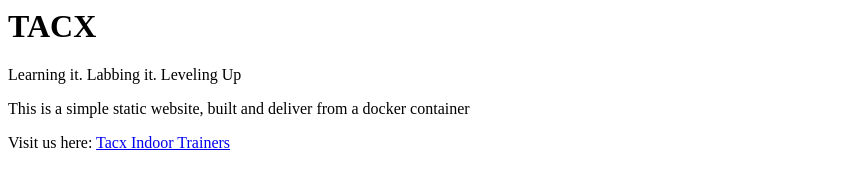
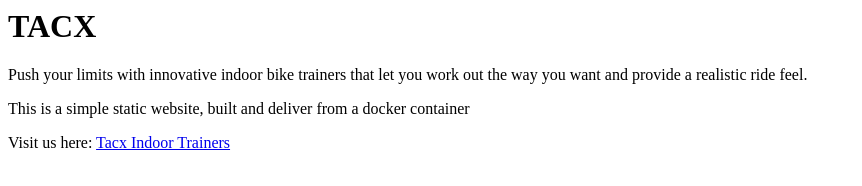
Before and after one commit to swancrawford/tacxapp, a plain HTML site: page index.html in a window 1280 px wide. Shown: the whole page, without its empty margins (0-862 px from the left). Drawn offline with Linux system fonts and the light colour scheme.

Commit message:
Changed Text

```diff
--- a/index.html
+++ b/index.html
@@ -1,6 +1,6 @@
 <html>
 <h1>TACX</h1>
-  <p> Learning it. Labbing it. Leveling Up</p>
+  <p>Push your limits with innovative indoor bike trainers that let you work out the way you want and provide a realistic ride feel.</p>
   <p>This is a simple static website, built and deliver from a docker container</p>
   <p>Visit us here: <a href="https://www.garmin.com/en-US/c/sports-fitness/indoor-trainers/">Tacx Indoor Trainers</a></p>
 </html>
```
